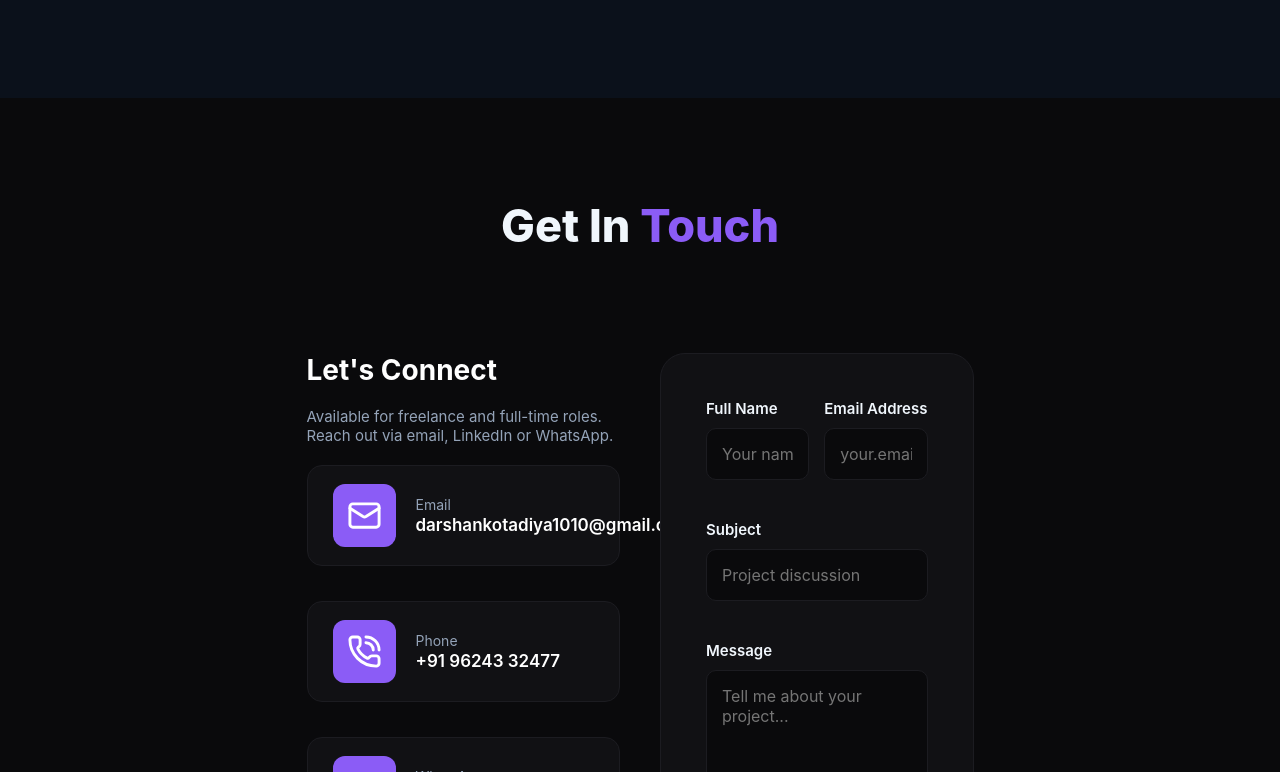
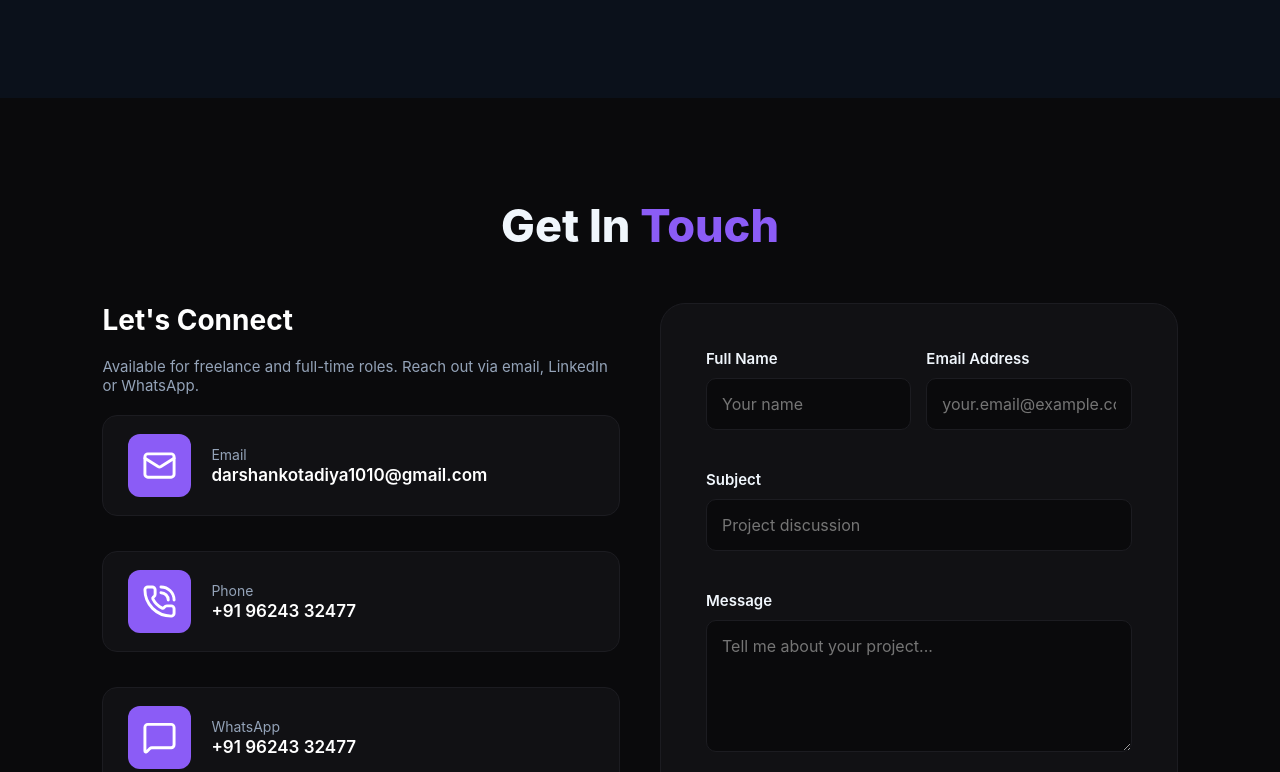
Before and after one commit to darshankotadiya/darshan-portfolio, a React (Vite) app: page / in a window 1280 px wide. Shown: the part 4328-5100 px from the top of the page. Built offline with nearby package versions, Linux system fonts and the light colour scheme.

Commit message:
Update App.css

```diff
--- a/src/App.css
+++ b/src/App.css
@@ -840,12 +840,3 @@ html {
     transform: translateY(-3px);
   }
 }
-
-/* ૧. સેક્શનને સેન્ટર કરવા અને પાછળ તારા મંડળ જેવી લાઈવ ઇફેક્ટ આપવા */
-#contact {
-  display: flex;
-  flex-direction: column;
-  align-items: center;
-  background-image: radial-gradient(rgba(139, 92, 246, 0.15) 1px, transparent 1px);
-  background-size: 30px 30px; /* આનાથી પાછળ ઝીણા ટપકા જેવી ઇફેક્ટ આવશે */
-}
```
